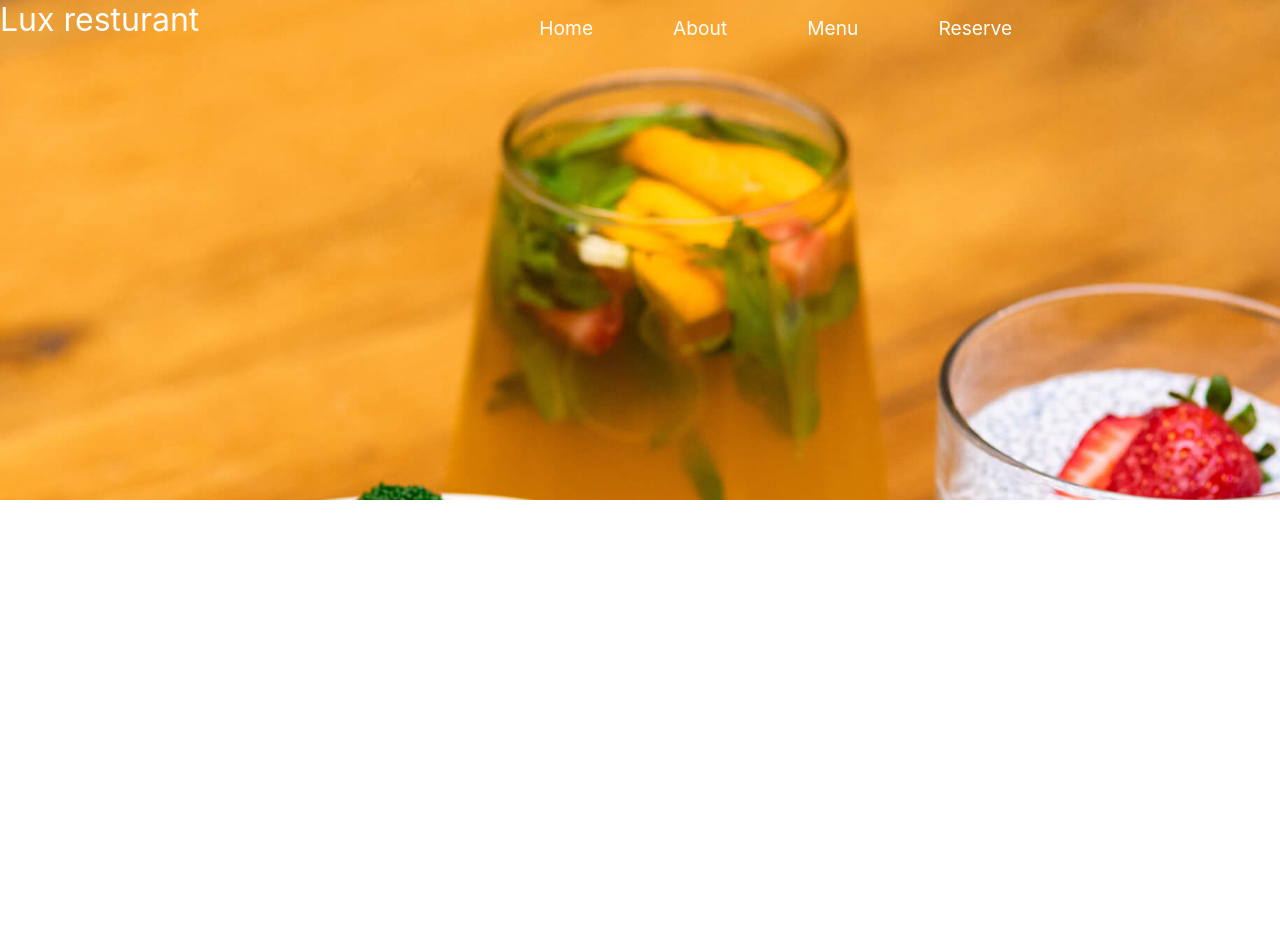
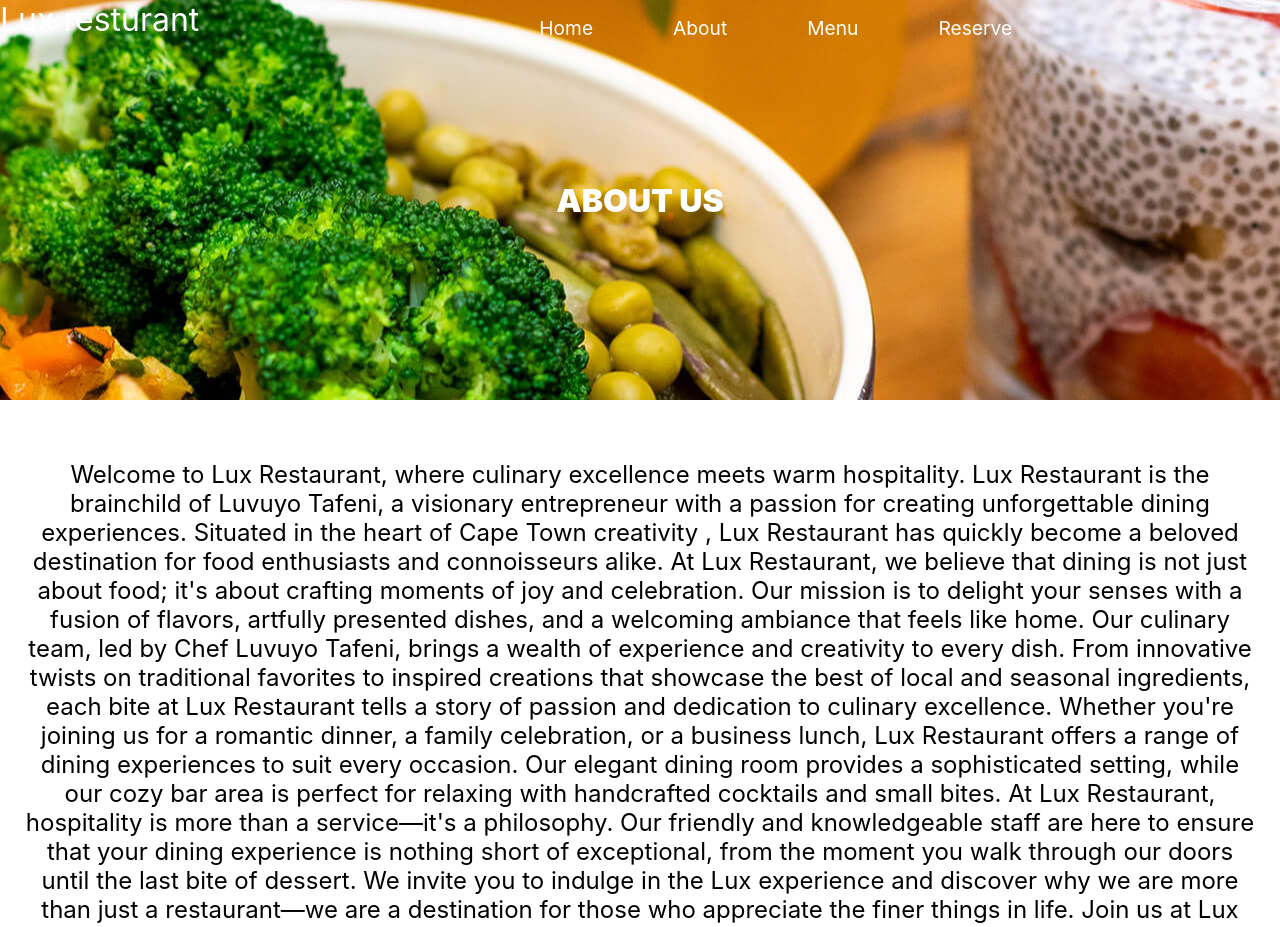
Before and after one commit to Luvuyotafeni/lux, a React (Create React App) app: page /about in a window 1280 px wide. Shown: the top 927 px of the page. Before the commit the page ends 800 px from the top, so only its background shows below. Built offline with nearby package versions, Linux system fonts and the light colour scheme.

Commit message:
About page

```diff
--- a/src/components/About/About.css
+++ b/src/components/About/About.css
@@ -1,7 +1,36 @@
-.about{
-    background-image: url('../assets/harvest-banner.jpg');
-    background-size: 1400px;
-    background-repeat: no-repeat;
-    height:500px;
-    display: flex; /* Add this */
+.about {
+  background-image: url('../assets/harvest-banner.jpg');
+  background-position: center; /* Center the background image */
+  height: 400px;
+  display: flex;
+  justify-content: center; /* Center content horizontally */
+  align-items: center; /* Center content vertically */
+  text-align: center;
+  margin-bottom: 0;
+  padding: 0;
 }
+.about_page{
+    margin: 0;
+    gap: 0;
+    padding:0;
+}
+
+.about p{
+    color: white;
+    font-size: xx-large;
+    margin-top: 0;
+    margin-bottom: 0;
+    font-weight: 900;
+}
+.outside-bg p{
+    margin: 60px 20px 20px 20px;
+    font-size: x-large;
+    top: 0;
+
+    text-align: center;
+}
+.outside-bg{
+    margin-top: 0;
+    top: 0;
+
+}
--- a/src/components/About/About.js
+++ b/src/components/About/About.js
@@ -4,9 +4,29 @@ import './About.css'
 
 function About() {
   return (
-    <section id='about' className='about'>
+    <section id='about' className='about_page' >
+      <div className='about'>
+      <p >ABOUT US</p>
+      </div>
+      <div className='outside-bg'>
+        <p>
+          Welcome to Lux Restaurant, where culinary excellence meets warm hospitality. Lux Restaurant is the brainchild of Luvuyo Tafeni,
+          a visionary entrepreneur with a passion for creating unforgettable dining experiences. Situated in the heart of Cape Town creativity
+          , Lux Restaurant has quickly become a beloved destination for food enthusiasts and connoisseurs alike.
+          At Lux Restaurant, we believe that dining is not just about food; it's about crafting moments of joy and celebration.
+          Our mission is to delight your senses with a fusion of flavors, artfully presented dishes, and a welcoming ambiance that feels like home.
+          Our culinary team, led by Chef Luvuyo Tafeni, brings a wealth of experience and creativity to every dish.
+          From innovative twists on traditional favorites to inspired creations that showcase the best of local and
+          seasonal ingredients, each bite at Lux Restaurant tells a story of passion and dedication to culinary excellence.
+          Whether you're joining us for a romantic dinner, a family celebration, or a business lunch,
+          Lux Restaurant offers a range of dining experiences to suit every occasion. Our elegant dining room provides a sophisticated setting, while our cozy bar area is perfect for relaxing with handcrafted cocktails and small bites.
+          At Lux Restaurant, hospitality is more than a service—it's a philosophy. Our friendly and knowledgeable staff are here to ensure that your dining experience is nothing short of exceptional, from the moment you walk through
+          our doors until the last bite of dessert.
+          We invite you to indulge in the Lux experience and discover why we are more than just a restaurant—we are a destination for those who appreciate the finer things in life. Join us at Lux Restaurant, where every meal is a celebration of taste, style, and the art of living well.
+        </p>
+      </div>
+    </section>
 
-    </section>
   );
 }
 
```
